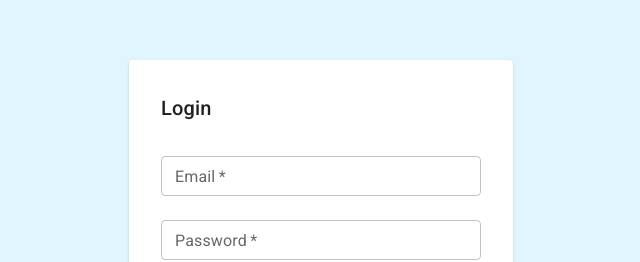
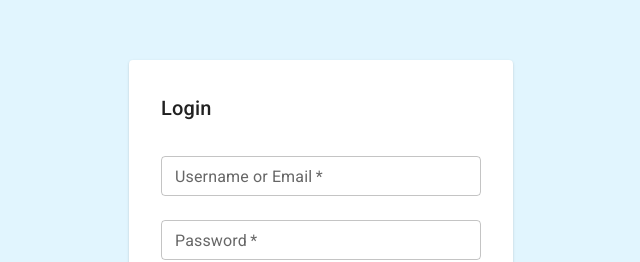
Before and after one commit to GSahyadri/movie-app, a React (Vite) app in the folder frontend/: page /login in a window 1280 px wide. Shown: the part 176-438 px from the top of the page, without its empty margins (319-959 px from the left). Built offline with nearby package versions, Linux system fonts and the light colour scheme; no server answers.

Commit message:
movie title changes added

```diff
--- a/frontend/src/components/navbar.jsx
+++ b/frontend/src/components/navbar.jsx
@@ -53,7 +53,7 @@ const Navbar = () => {
             mr: 4,
           }}
         >
-          MovieTales
+          MovieFest
         </Typography>
 
         <Box sx={{ display: "flex", gap: 3 }}>
--- a/frontend/src/pages/login.jsx
+++ b/frontend/src/pages/login.jsx
@@ -55,7 +55,7 @@ const Login = () => {
         <Box>
           <TextField
             fullWidth
-            label="Email"
+            label="Username or Email"
             size="small"
             margin="normal"
             required
--- a/frontend/src/pages/sign-up.jsx
+++ b/frontend/src/pages/sign-up.jsx
@@ -74,7 +74,7 @@ const SignUp = () => {
         <Box>
           <TextField
             fullWidth
-            label="Email"
+            label="Username or Email"
             size="small"
             margin="normal"
             required
```
